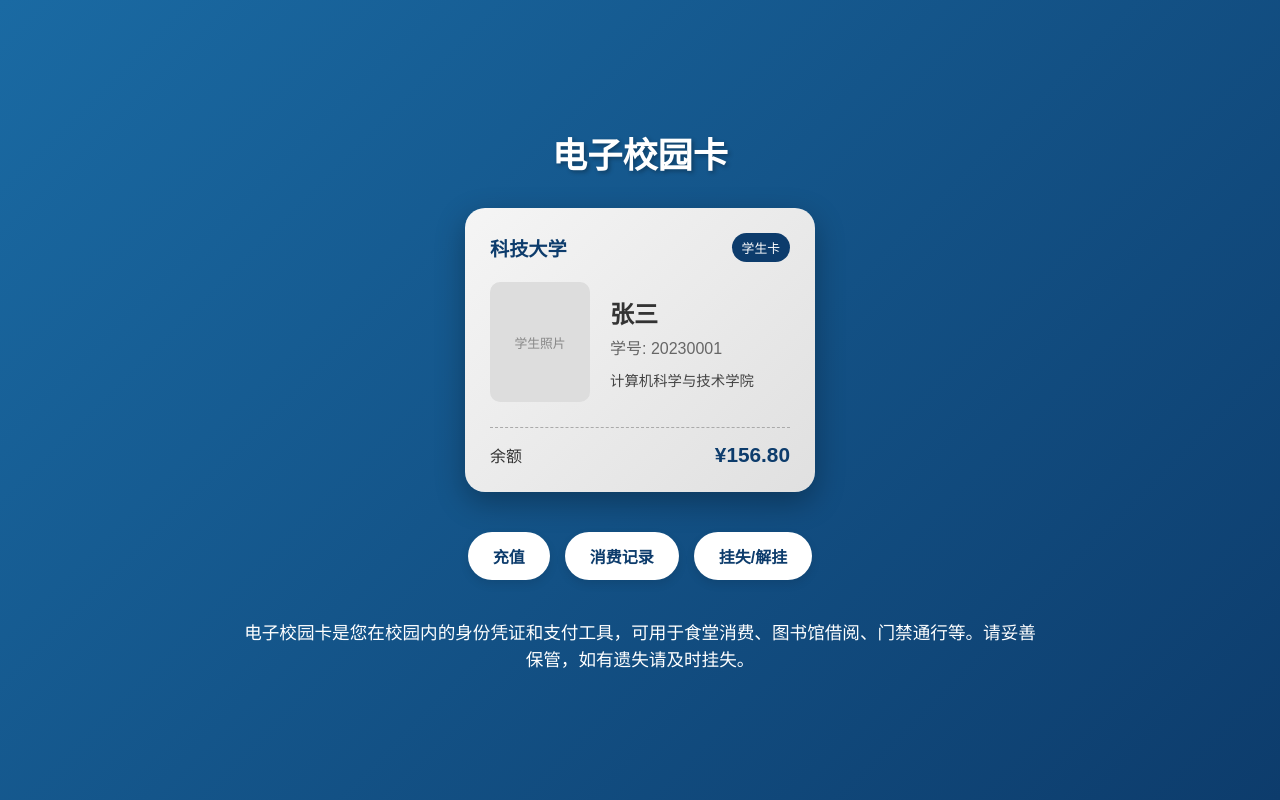
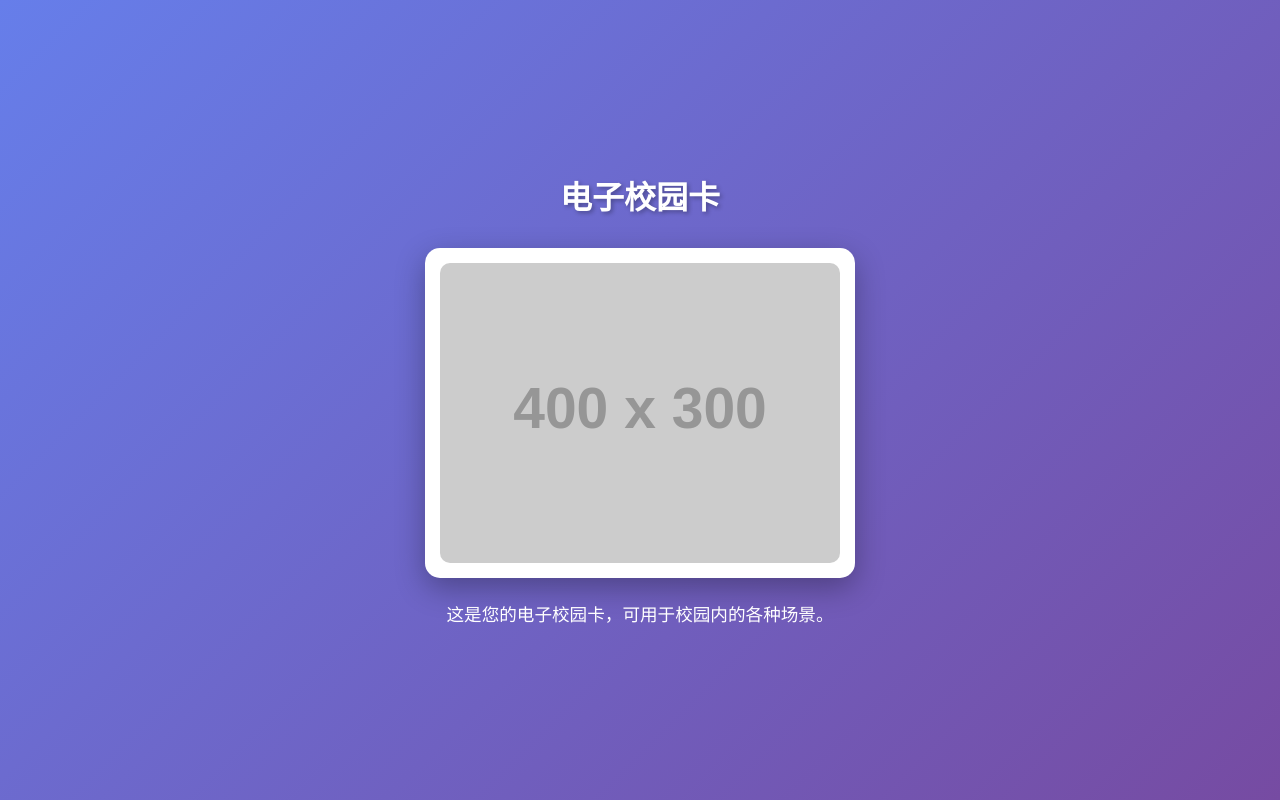
Before and after one commit to NHQB987/NHQB987.github.io, a plain HTML site: page index.html in a window 1280 px wide. Drawn offline with Linux system fonts and the light colour scheme; placeholder pictures from the web are drawn by us.

Commit message:
index.html

```diff
--- a/index.html
+++ b/index.html
@@ -13,206 +13,74 @@
 
         body {
             font-family: 'Arial', 'Microsoft YaHei', sans-serif;
-            background: linear-gradient(135deg, #1a6aa3 0%, #0d3c6c 100%);
+            background: linear-gradient(135deg, #667eea 0%, #764ba2 100%);
             min-height: 100vh;
             display: flex;
             flex-direction: column;
             align-items: center;
             justify-content: center;
             padding: 20px;
-            color: #333;
         }
 
         .container {
             text-align: center;
             max-width: 100%;
-            width: 100%;
         }
 
         h1 {
             color: white;
             margin-bottom: 30px;
-            font-size: 2.2rem;
+            font-size: 2rem;
             text-shadow: 2px 2px 4px rgba(0,0,0,0.3);
         }
 
-        .card-container {
-            display: flex;
-            flex-wrap: wrap;
-            justify-content: center;
-            gap: 30px;
-            margin-bottom: 40px;
+        .photo-frame {
+            background: white;
+            padding: 15px;
+            border-radius: 15px;
+            box-shadow: 0 10px 30px rgba(0,0,0,0.3);
+            display: inline-block;
+            max-width: 100%;
         }
 
-        .campus-card {
-            background: linear-gradient(135deg, #f5f5f5 0%, #e0e0e0 100%);
-            width: 350px;
-            border-radius: 20px;
-            box-shadow: 0 10px 30px rgba(0,0,0,0.3);
-            overflow: hidden;
-            position: relative;
-            padding: 25px;
-            transition: transform 0.3s ease;
-        }
-
-        .campus-card:hover {
-            transform: translateY(-5px);
-        }
-
-        .card-header {
-            display: flex;
-            justify-content: space-between;
-            align-items: center;
-            margin-bottom: 20px;
-        }
-
-        .university-name {
-            font-size: 1.2rem;
-            font-weight: bold;
-            color: #0d3c6c;
-        }
-
-        .card-type {
-            background: #0d3c6c;
-            color: white;
-            padding: 5px 10px;
-            border-radius: 15px;
-            font-size: 0.8rem;
-        }
-
-        .card-body {
-            display: flex;
-            align-items: center;
-            margin-bottom: 25px;
-        }
-
-        .student-photo {
-            width: 100px;
-            height: 120px;
-            background-color: #ddd;
+        .photo {
+            max-width: 100%;
+            height: auto;
             border-radius: 10px;
-            margin-right: 20px;
-            overflow: hidden;
-            display: flex;
-            align-items: center;
-            justify-content: center;
-            color: #888;
-            font-size: 0.8rem;
-        }
-
-        .student-info {
-            text-align: left;
-            flex: 1;
-        }
-
-        .student-name {
-            font-size: 1.5rem;
-            font-weight: bold;
-            margin-bottom: 5px;
-        }
-
-        .student-id {
-            color: #666;
-            margin-bottom: 10px;
-        }
-
-        .department {
-            font-size: 0.9rem;
-            color: #444;
-        }
-
-        .card-footer {
-            display: flex;
-            justify-content: space-between;
-            border-top: 1px dashed #aaa;
-            padding-top: 15px;
-        }
-
-        .balance {
-            font-size: 1.3rem;
-            font-weight: bold;
-            color: #0d3c6c;
-        }
-
-        .card-actions {
-            display: flex;
-            justify-content: center;
-            gap: 15px;
-            margin-top: 20px;
-        }
-
-        .action-btn {
-            background: white;
-            border: none;
-            padding: 12px 25px;
-            border-radius: 30px;
-            font-size: 1rem;
-            font-weight: bold;
-            color: #0d3c6c;
-            cursor: pointer;
-            box-shadow: 0 4px 10px rgba(0,0,0,0.1);
-            transition: all 0.3s ease;
-        }
-
-        .action-btn:hover {
-            background: #0d3c6c;
-            color: white;
-            transform: translateY(-2px);
+            display: block;
         }
 
         .description {
             color: white;
-            margin-top: 40px;
+            margin-top: 20px;
             font-size: 1.1rem;
             line-height: 1.5;
-            max-width: 800px;
-            margin-left: auto;
-            margin-right: auto;
         }
 
         /* 手机端优化 */
         @media (max-width: 768px) {
             h1 {
-                font-size: 1.8rem;
+                font-size: 1.5rem;
                 margin-bottom: 20px;
             }
 
-            .campus-card {
-                width: 100%;
-                max-width: 350px;
-            }
-
-            .card-actions {
-                flex-direction: column;
-                align-items: center;
-            }
-
-            .action-btn {
-                width: 80%;
+            .photo-frame {
+                padding: 10px;
             }
 
             .description {
                 font-size: 1rem;
-                margin-top: 30px;
+                margin-top: 15px;
             }
         }
 
         @media (max-width: 480px) {
             h1 {
-                font-size: 1.5rem;
+                font-size: 1.3rem;
             }
 
             body {
                 padding: 15px;
-            }
-
-            .campus-card {
-                padding: 20px;
-            }
-
-            .student-photo {
-                width: 80px;
-                height: 100px;
             }
         }
     </style>
@@ -221,37 +89,12 @@
     <div class="container">
         <h1>电子校园卡</h1>
 
-        <div class="card-container">
-            <div class="campus-card">
-                <div class="card-header">
-                    <div class="university-name">科技大学</div>
-                    <div class="card-type">学生卡</div>
-                </div>
-
-                <div class="card-body">
-                    <div class="student-photo">学生照片</div>
-                    <div class="student-info">
-                        <div class="student-name">张三</div>
-                        <div class="student-id">学号: 20230001</div>
-                        <div class="department">计算机科学与技术学院</div>
-                    </div>
-                </div>
-
-                <div class="card-footer">
-                    <div>余额</div>
-                    <div class="balance">¥156.80</div>
-                </div>
-            </div>
-        </div>
-
-        <div class="card-actions">
-            <button class="action-btn">充值</button>
-            <button class="action-btn">消费记录</button>
-            <button class="action-btn">挂失/解挂</button>
+        <div class="photo-frame">
+            <img src="https://via.placeholder.com/400x300?text=校园卡照片" alt="校园卡照片" class="photo">
         </div>
 
         <div class="description">
-            电子校园卡是您在校园内的身份凭证和支付工具，可用于食堂消费、图书馆借阅、门禁通行等。请妥善保管，如有遗失请及时挂失。
+            这是您的电子校园卡，可用于校园内的各种场景。
         </div>
     </div>
 </body>
```
